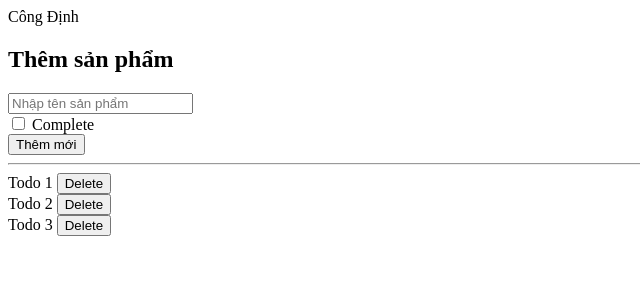
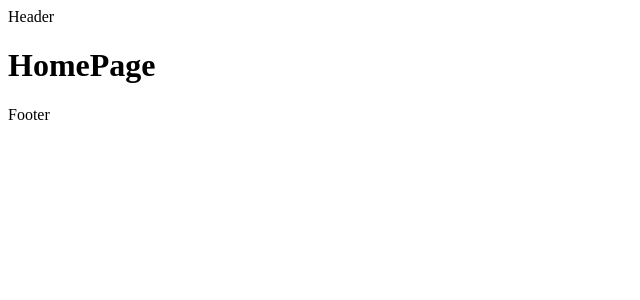
Before and after one commit to dinhdc1111/Typescript-Basic, a React (Vite) app: page / in a window 1280 px wide. Shown: the top 300 px of the page, without its empty margins (0-640 px from the left). Built offline with nearby package versions, Linux system fonts and the light colour scheme.

Commit message:
feat: :fire: React router

```diff
--- a/package.json
+++ b/package.json
@@ -11,7 +11,9 @@
   "dependencies": {
     "react": "^18.2.0",
     "react-dom": "^18.2.0",
-    "react-hook-form": "^7.39.2"
+    "react-hook-form": "^7.39.2",
+    "react-router": "^6.4.3",
+    "react-router-dom": "^6.4.3"
   },
   "devDependencies": {
     "@types/react": "^18.0.24",
--- a/src/App.tsx
+++ b/src/App.tsx
@@ -1,7 +1,10 @@
 import React, { useState } from "react";
-import ShowInfo from "./components/ShowInfo/ShowInfo";
 import Todo from "./components/Todo";
+import {Routes, Route, Outlet, Link} from "react-router-dom";
 import { InfoType } from "./types/product";
+import LayoutWebsite from "./components/Layouts/LayoutWebsite";
+import HomePage from "./pages/home";
+import AboutPage from "./pages/about";
 
 function App() {
   const [info, setInfo] = useState<InfoType>({
@@ -10,8 +13,14 @@ function App() {
   });
   return (
     <div className="App">
-      <ShowInfo info={info} />
-      <Todo />
+      <Routes>
+        <Route path="/" element={<LayoutWebsite />}>
+          <Route index element={<HomePage/>} />
+          <Route path="about" element={<AboutPage/>} />
+          <Route path="todo" element={<Todo/>}/>
+        </Route>
+        <Route path="*" element={<h1>Not Found</h1>}/>
+      </Routes>
     </div>
   );
 }
--- /dev/null
+++ b/src/components/Layouts/LayoutWebsite.tsx
@@ -0,0 +1,15 @@
+import React from 'react'
+import {Outlet} from "react-router-dom";
+type Props = {}
+
+const LayoutWebsite = (props: Props) => {
+    return (
+    <div>
+        <header>Header</header>
+        <Outlet />
+        <footer>Footer</footer>
+    </div>
+)
+}
+
+export default LayoutWebsite
--- a/src/components/ShowInfo/ShowInfo.tsx
+++ /dev/null
@@ -1,14 +0,0 @@
-import React from 'react'
-import { InfoType } from '../../types/product'
-
-type ShowInfoProps = {
-    info: InfoType
-}
-
-const ShowInfo = (props: ShowInfoProps) => {
-    return (
-        <div>{props.info.name}</div>
-    )
-}
-
-export default ShowInfo
--- a/src/main.tsx
+++ b/src/main.tsx
@@ -1,5 +1,10 @@
 import React from 'react'
 import ReactDOM from 'react-dom/client'
+import { BrowserRouter } from 'react-router-dom'
 import App from './App'
 
-ReactDOM.createRoot(document.getElementById('root') as HTMLElement).render(<App />)
+ReactDOM.createRoot(document.getElementById('root') as HTMLElement).render(
+    <BrowserRouter>
+        <App />
+    </BrowserRouter>
+)
--- /dev/null
+++ b/src/pages/about.tsx
@@ -0,0 +1,11 @@
+import React from 'react'
+
+type Props = {}
+
+const AboutPage = (props: Props) => {
+return (
+    <div>AboutPage</div>
+)
+}
+
+export default AboutPage
--- /dev/null
+++ b/src/pages/home.tsx
@@ -0,0 +1,13 @@
+import React from 'react'
+
+type Props = {}
+
+const HomePage = (props: Props) => {
+return (
+    <div>
+        <main><h1>HomePage</h1></main>
+    </div>
+)
+}
+
+export default HomePage
```
Also changed, not shown: 1 other file (tests, documents, lock files or other folders).
